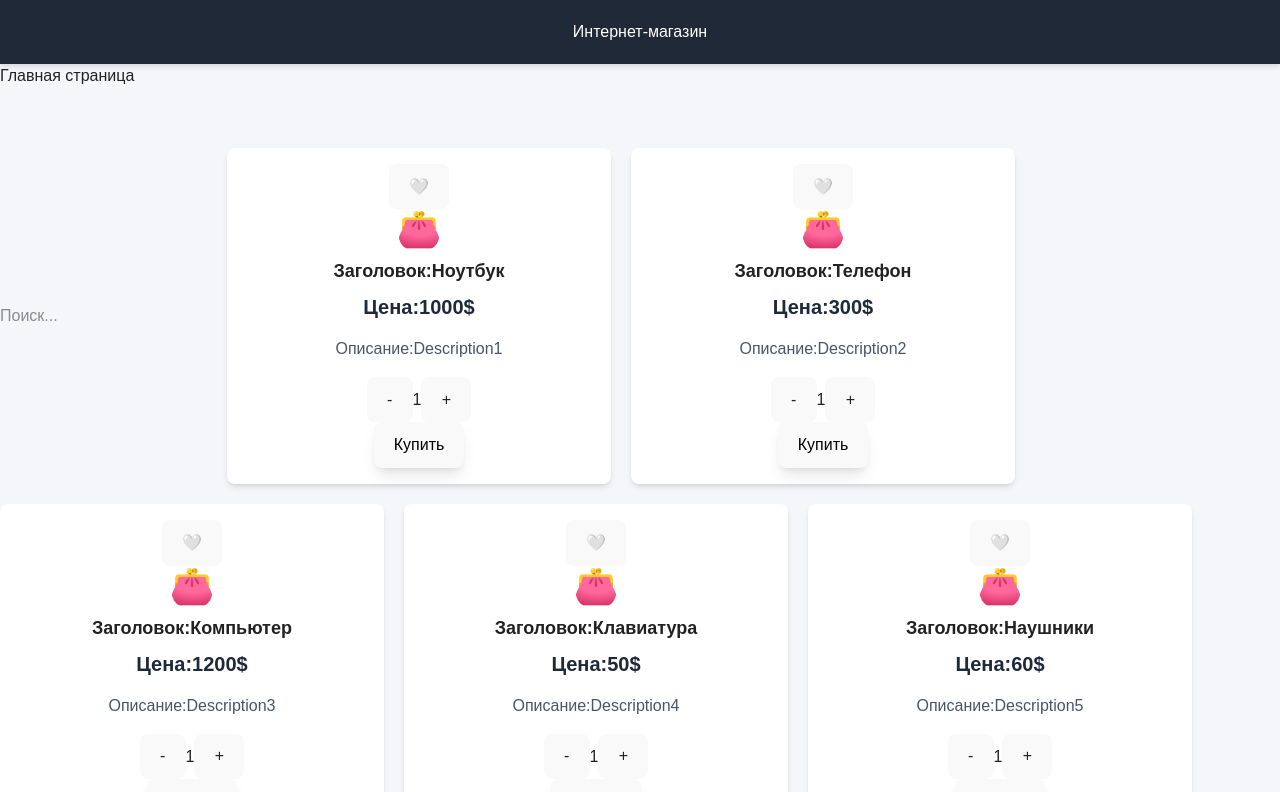
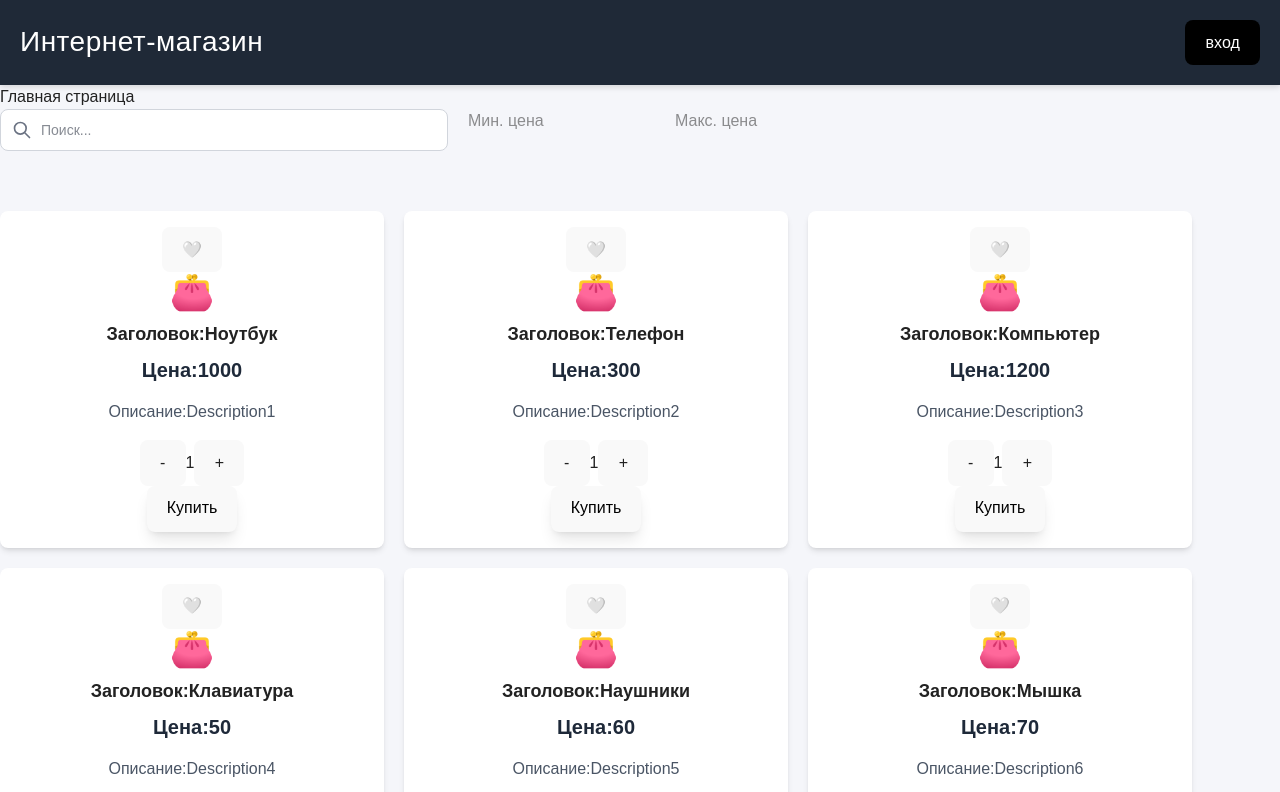
Before and after one commit to kirillmikulich8-beep/firstProjectReact, a React (Vite) app: page / in a window 1280 px wide. Shown: the top 792 px of the page. Built offline with nearby package versions, Linux system fonts and the light colour scheme.

Commit message:
Добавили сортировку товара по цене

```diff
--- a/src/Header.jsx
+++ b/src/Header.jsx
@@ -1,17 +1,17 @@
-
-
-function Header(){
+function Header({isVisible, setIsVisible}){
 
     return(
-        <header>
-            Интернет-магазин
+        <header className="flex justify-between items-center p-4">
+            <h1>Интернет-магазин</h1>
+
+            <button
+                onClick={() => setIsVisible(!isVisible)}
+                className="!bg-black !text-white px-4 py-2 rounded"
+            >
+                {isVisible ? "выход" : "вход"}
+            </button>
         </header>
-
     )
 }
 
-
-
-
-
 export default Header
--- /dev/null
+++ b/src/components/PriceFilter.jsx
@@ -0,0 +1,70 @@
+import { useState } from "react"
+
+function PriceFilter({cards, setSearchFilter}) {
+    const [minPrice, setMinPrice] = useState("")
+    const [maxPrice, setMaxPrice] = useState("")
+
+    function applyFilters(min, max){
+        let filtered = [...cards]
+
+        if (min !== "") {
+            const minNum = parseFloat(min)
+            if (!isNaN(minNum)) {
+                filtered = filtered.filter(card => card.price >= minNum)
+            }
+        }
+
+        if (max !== "") {
+            const maxNum = parseFloat(max)
+            if (!isNaN(maxNum)) {
+                filtered = filtered.filter(card => card.price <= maxNum)
+            }
+        }
+
+        setSearchFilter(filtered)
+    }
+
+    function handleMinChange(event){
+        const value = event.target.value
+        setMinPrice(value)
+        applyFilters(value, maxPrice)
+    }
+
+    function handleMaxChange(event){
+        const value = event.target.value
+        setMaxPrice(value)
+        applyFilters(minPrice, value)
+    }
+
+    return(
+        <div>
+            <style>{`
+                input[type=number]::-webkit-inner-spin-button,
+                input[type=number]::-webkit-outer-spin-button {
+                    -webkit-appearance: none;
+                    margin: 0;
+                }
+                input[type=number] {
+                    -moz-appearance: textfield;
+                    appearance: textfield;
+                }
+            `}</style>
+
+            <input
+                type="number"
+                value={minPrice}
+                placeholder="Мин. цена"
+                onChange={handleMinChange}
+            />
+
+            <input
+                type="number"
+                value={maxPrice}
+                placeholder="Макс. цена"
+                onChange={handleMaxChange}
+            />
+        </div>
+    )
+}
+
+export default PriceFilter
--- a/src/components/SearchBlock2.jsx
+++ b/src/components/SearchBlock2.jsx
@@ -1,30 +1,57 @@
 import { useState } from "react"
 
-function SearchBlock2({cards,setSearchFilter}) {
-    const [query,setQuery] = useState("")
-
+function SearchBlock2({cards, setSearchFilter}) {
+    const [query, setQuery] = useState("")
 
     function handleChange(event){
         const value = event.target.value
-        const listFiltered = cards.filter(card=>
+        const listFiltered = cards.filter(card =>
             card.title.toLowerCase().includes(value.toLowerCase())
         )
 
-
         setSearchFilter(listFiltered)
         setQuery(value)
-
-
-
         console.log(value)
     }
 
+    function handleClear() {
+        setQuery("")
+        setSearchFilter(cards)
+    }
+
     return(
-        <input type="text"
+        <div className="relative w-full max-w-md">
+            <div className="relative">
+
+                <div className="absolute inset-y-0 left-0 flex items-center pl-3 pointer-events-none">
+                    <svg className="w-5 h-5 text-gray-500 dark:text-gray-400" fill="none" stroke="currentColor" viewBox="0 0 24 24">
+                        <path strokeLinecap="round" strokeLinejoin="round" strokeWidth="2" d="M21 21l-6-6m2-5a7 7 0 11-14 0 7 7 0 0114 0z"></path>
+                    </svg>
+                </div>
+
+
+                <input
+                    type="text"
                     value={query}
                     placeholder="Поиск..."
                     onChange={handleChange}
+                    className="w-full py-2.5 pl-10 pr-10 text-sm text-gray-900 bg-white border border-gray-300 rounded-lg focus:ring-2 focus:ring-blue-500 focus:border-blue-500 dark:bg-gray-800 dark:border-gray-600 dark:text-white dark:focus:ring-blue-500 dark:focus:border-blue-500 transition-all duration-200"
                 />
+
+
+                {query && (
+                    <button
+                        onClick={handleClear}
+                        className="absolute inset-y-0 right-0 flex items-center pr-3 text-gray-500 hover:text-gray-700 dark:text-gray-400 dark:hover:text-gray-200 transition-colors duration-200"
+                        type="button"
+                    >
+                        <svg className="w-5 h-5" fill="none" stroke="currentColor" viewBox="0 0 24 24">
+                            <path strokeLinecap="round" strokeLinejoin="round" strokeWidth="2" d="M6 18L18 6M6 6l12 12"></path>
+                        </svg>
+                    </button>
+                )}
+            </div>
+        </div>
     )
 }
 
--- a/src/components/blocks/ProductCard.jsx
+++ b/src/components/blocks/ProductCard.jsx
@@ -1,36 +1,34 @@
+import { useState } from "react"
 import ProductCount from "../ui/ProductCount"
-import ProductList from "./ProductList"
-function ProductCard({title,price,description,isShaded,setShaded}) {
+
+function ProductCard({title, price, description}) {
+    const [isShaded, setIsShaded] = useState(false)
 
     return(
+        <div className="bg-white shadow-md rounded-lg p-4 max-w-sm w-full text-center">
+            <button onClick={() => setIsShaded(!isShaded)}>
+                {isShaded ? "❤️" : "🤍"}
+            </button>
 
-
-
-        <div className="bg-white shadow-md rounded-lg p-4 max-w-sm w-full text-center">
-        { isShaded==true
-      ? <button onClick={()=>setShaded(false)}>❤️</button>
-      : <button onClick={()=>setShaded(true)}>🤍</button>
-      }
             {/* Иконка */}
             <div className="text-4xl mb-2">👛</div>
 
             {/* Заголовок */}
             <h3 className="text-lg font-semibold mb-2">Заголовок:{title}</h3>
 
-        {/* Цена - пример с разными значениями */}
+            {/* Цена */}
             <p className="text-gray-800 mb-4 font-bold text-xl">Цена:{price}</p>
-
 
             {/* Краткое описание */}
             <p className="text-gray-600 mb-4">Описание:{description}</p>
+
             <ProductCount/>
+
             {/* Кнопка */}
             <button className="bg-red-600 text-black font-semibold text-lg py-3 px-6 rounded-full shadow-lg hover:bg-red-700 transition duration-300 ease-in-out">
                 Купить
             </button>
-
         </div>
-
     )
 }
 
--- a/src/components/blocks/ProductList.jsx
+++ b/src/components/blocks/ProductList.jsx
@@ -2,65 +2,63 @@ import ProductCard from "./ProductCard"
 import { useEffect } from "react"
 import SearchBlock2 from "../SearchBlock2"
 import { useState } from "react"
-
+import PriceFilter from "../PriceFilter"
 
 function ProductList() {
+    const [cards, setCards] = useState([])
+    const [filteredCards, setFilteredCards] = useState([])
 
-
-
-
-
-  const [cards,setCards] = useState([])
-    const [filteredCards,setFilteredCards] = useState([])
-    const [search,setSearch] = useState("")
-
-
-
-
-    useEffect(()=>{
-
-        setTimeout(()=>{
-          const cards=[
-            {id:"1",title:"Ноутбук",price:"1000$",description:"Description1",},
-            {id:"2",title:"Телефон",price:"300$",description:"Description2"},
-            {id:"3",title:"Компьютер",price:"1200$",description:"Description3"},
-            {id:"4",title:"Клавиатура",price:"50$",description:"Description4"},
-            {id:"5",title:"Наушники",price:"60$",description:"Description5"},
-            {id:"6",title:"Мышка",price:"70$",description:"Description6"}
-
+    useEffect(() => {
+        setTimeout(() => {
+            const cards = [
+                { id: "1", title: "Ноутбук", price: 1000, description: "Description1" },
+                { id: "2", title: "Телефон", price: 300, description: "Description2" },
+                { id: "3", title: "Компьютер", price: 1200, description: "Description3" },
+                { id: "4", title: "Клавиатура", price: 50, description: "Description4" },
+                { id: "5", title: "Наушники", price: 60, description: "Description5" },
+                { id: "6", title: "Мышка", price: 70, description: "Description6" }
             ]
             setCards(cards)
             setFilteredCards(cards)
-        },3000)
+        }, 3000)
+    }, [])
 
+    // Функция для применения всех фильтров
+    const applyFilters = (searchFiltered, priceFiltered) => {
+        if (searchFiltered && priceFiltered) {
+            // Если есть оба фильтра - комбинируем
+            const combined = searchFiltered.filter(card =>
+                priceFiltered.some(pCard => pCard.id === card.id)
+            )
+            setFilteredCards(combined)
+        } else if (searchFiltered) {
+            setFilteredCards(searchFiltered)
+        } else if (priceFiltered) {
+            setFilteredCards(priceFiltered)
+        }
+    }
 
-
-    },[])
-
-
-
-
-
-
-    return(
+    return (
+        <div>
+            <div className="flex gap-5 mb-5">
+                <SearchBlock2 cards={cards} setSearchFilter={(results) => {
+                    applyFilters(results, null)
+                }} />
+                <PriceFilter cards={cards} setSearchFilter={(results) => {
+                    applyFilters(null, results)
+                }} />
+            </div>
 
             <div className='flex flex-wrap gap-5 mt-15'>
-          <SearchBlock2 cards={cards} setSearchFilter={setFilteredCards}/>
-      {filteredCards.map((card)=>(
-
+                {filteredCards.map((card) => (
                     <ProductCard
-
+                        key={card.id}
                         title={card.title}
                         price={card.price}
                         description={card.description}
-
                     />
-
-
-
-
                 ))}
-
+            </div>
         </div>
     )
 }
--- a/src/pages/Main.jsx
+++ b/src/pages/Main.jsx
@@ -1,17 +1,14 @@
 import Header from "../Header"
 import ProductList from "../components/blocks/ProductList"
-import { useState } from "react"
-import ProductCard from "../components/blocks/ProductCard"
+
 function Main() {
-    const[isShaded,setShaded]= useState(true)
     return(
         <div>
             <Header/>
             <h2>Главная страница</h2>
             <ProductList />
-
-
         </div>
     )
 }
+
 export default Main
```
Also changed, not shown: src/assets/laptop.jpg (added). Lines whose indentation alone changed are shown as unchanged.
